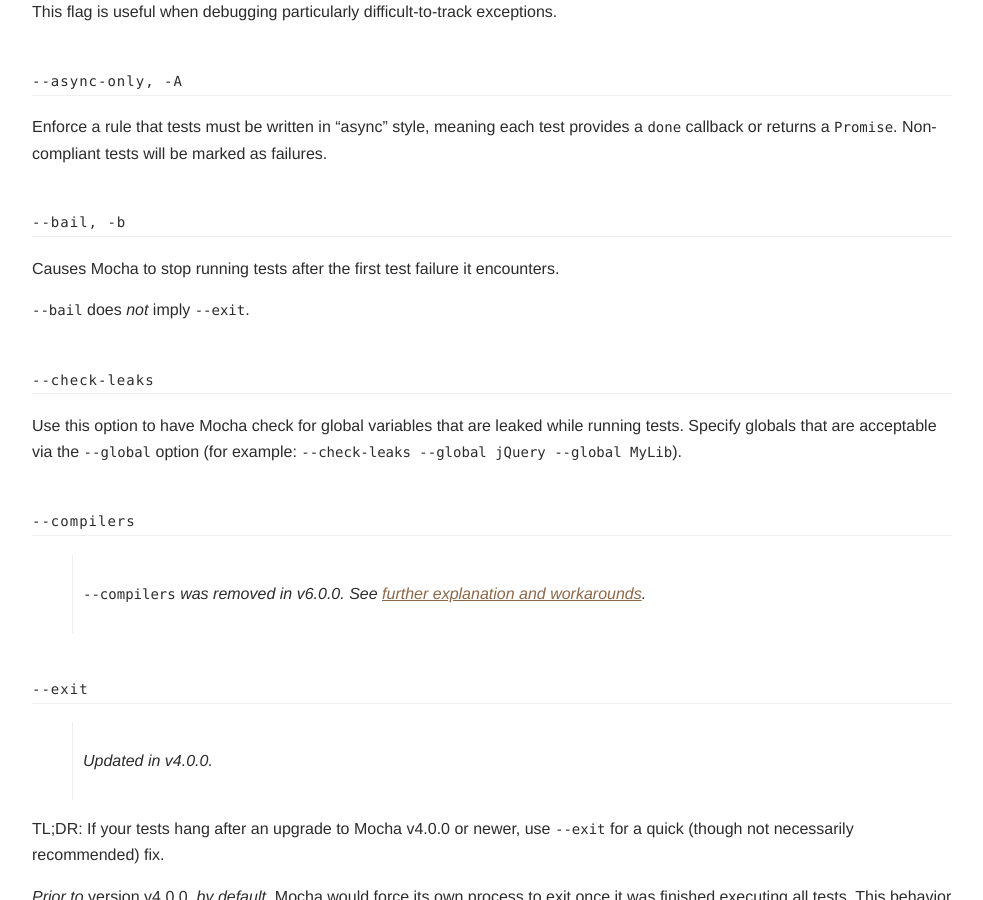
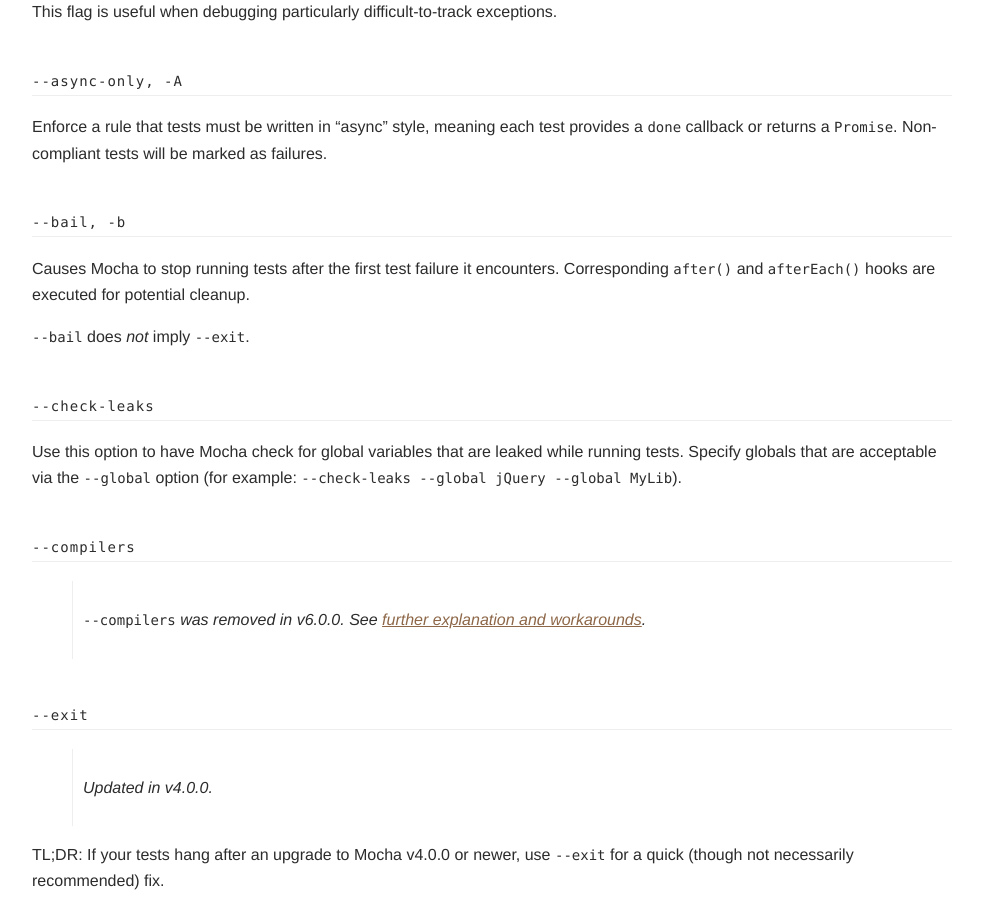
Before and after one commit to mochajs/docs-legacy, a Jekyll site: the page built from index.md, in a window 1280 px wide and 900 px high, scrolled down 26777 px. Shown: the whole window, without its empty margins (148-1131 px from the left). Built offline with Jekyll 4.4.1, drawn with Linux system fonts in a browser that asks for light colours.

Commit message:
Behavior of after/afterEach hooks with --bail flag (#3617)
* runner.js: delete second end emit

* tests

* documentation

* runner.js

* tests: corrections

closes #3398, closes #3598, closes #3457, closes #3617

```diff
--- a/index.md
+++ b/index.md
@@ -909,7 +909,7 @@ Enforce a rule that tests must be written in "async" style, meaning each test pr
 
 ### `--bail, -b`
 
-Causes Mocha to stop running tests after the first test failure it encounters.
+Causes Mocha to stop running tests after the first test failure it encounters. Corresponding `after()` and `afterEach()` hooks are executed for potential cleanup.
 
 `--bail` does *not* imply `--exit`.
 
```
